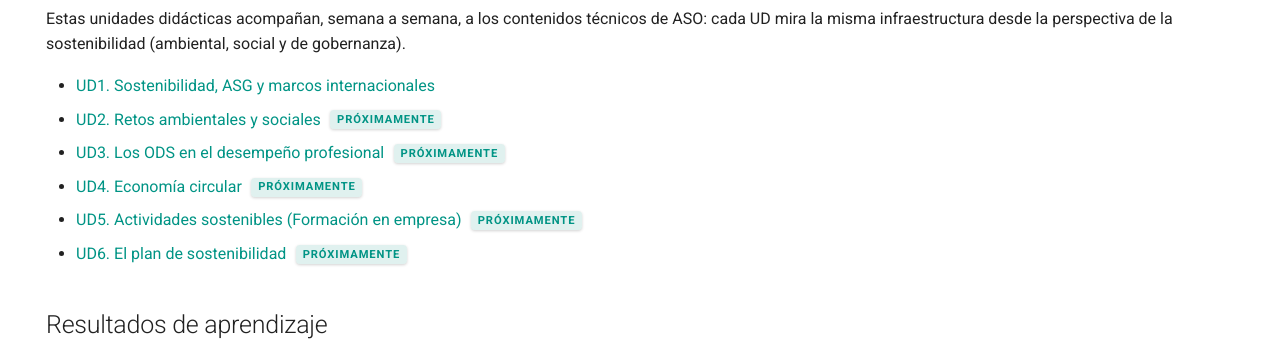
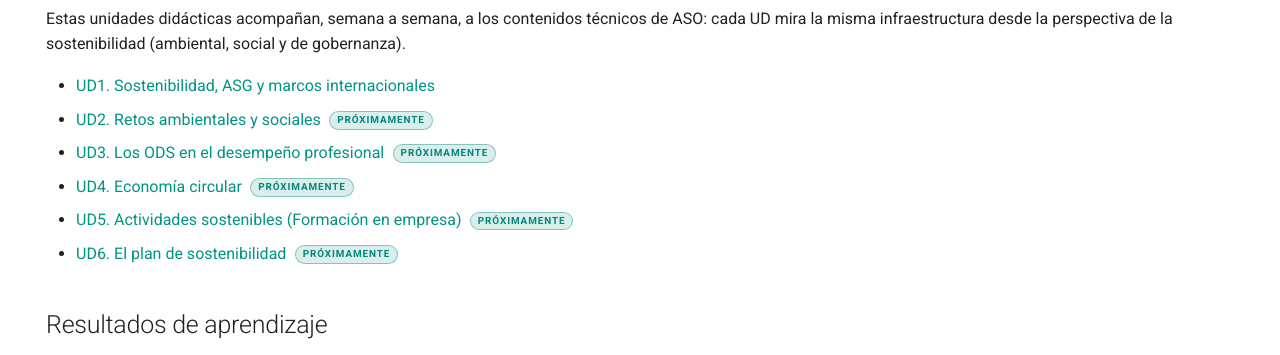
Before and after one commit to angelabserrano/sostenibilidad, an MkDocs documentation site: the page built from docs/index.md, in a window 1280 px wide and 1400 px high, scrolled down 297 px. Shown: the part 440-795 px from the top of the window. Built offline with MkDocs 1.6.1 and Material for MkDocs 9.7.7, drawn with Linux system fonts in a browser that asks for light colours.

Commit message:
Portada: rediseña la etiqueta PRÓXIMAMENTE como pastilla legible
- Forma de píldora con borde, sin sombra difusa.
- Variante para modo oscuro (slate) con teal claro.

Co-Authored-By: Claude Sonnet 5 <noreply@anthropic.com>
Claude-Session: https://claude.ai/code/session_01GH3Tws59yh36rT7QsMnzwC

```diff
--- a/docs/stylesheets/extra.css
+++ b/docs/stylesheets/extra.css
@@ -69,15 +69,22 @@
 .md-typeset .badge-proximamente {
     display: inline-block;
     text-transform: uppercase;
-    font-size: 0.7em;
+    font-size: 0.62em;
     font-weight: 700;
-    letter-spacing: 0.08em;
-    line-height: 1;
-    padding: 0.35em 0.6em;
-    margin-left: 0.5em;
-    vertical-align: 0.12em;
-    color: var(--md-primary-fg-color);
-    background-color: rgba(0, 137, 123, 0.12);
-    border-radius: 4px;
-    box-shadow: 0 1px 3px rgba(0, 0, 0, 0.18);
+    letter-spacing: 0.09em;
+    line-height: 1.7;
+    padding: 0 0.7em;
+    margin-left: 0.45em;
+    vertical-align: 0.18em;
+    white-space: nowrap;
+    color: rgb(0, 137, 123);
+    background-color: rgba(0, 137, 123, 0.14);
+    border: 1px solid rgba(0, 137, 123, 0.4);
+    border-radius: 999px;
 }
+
+[data-md-color-scheme="slate"] .md-typeset .badge-proximamente {
+    color: rgb(77, 208, 197);
+    background-color: rgba(77, 208, 197, 0.16);
+    border-color: rgba(77, 208, 197, 0.4);
+}
```
